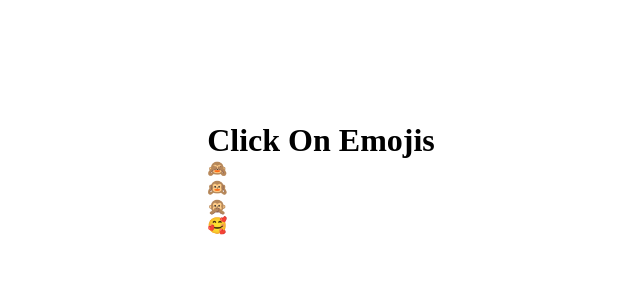
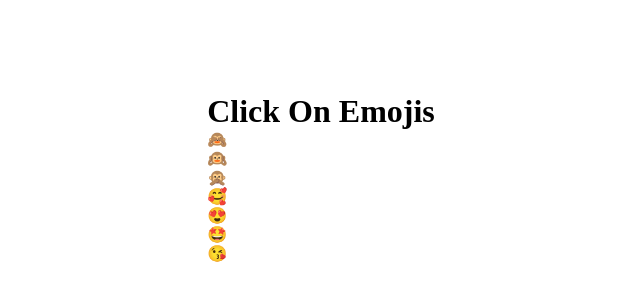
Before and after one commit to Ishazaka/changing-emojis, a plain HTML site: page index.html in a window 1280 px wide. Shown: the part 222-522 px from the top of the page, without its empty margins (319-959 px from the left). Drawn offline with Linux system fonts and the light colour scheme.

Commit message:
Update index.html

```diff
--- a/index.html
+++ b/index.html
@@ -15,3 +15,6 @@
 <div class="emoji mouth "> 🙊</div>
 
   <div class="emoji heartface"> 🥰</div>
+ <div class="emoji hearteyes "> 😍</div>
+  <div class="emoji stareyes "> 🤩</div>
+  <div class="emoji kiss "> 😘</div>
```
